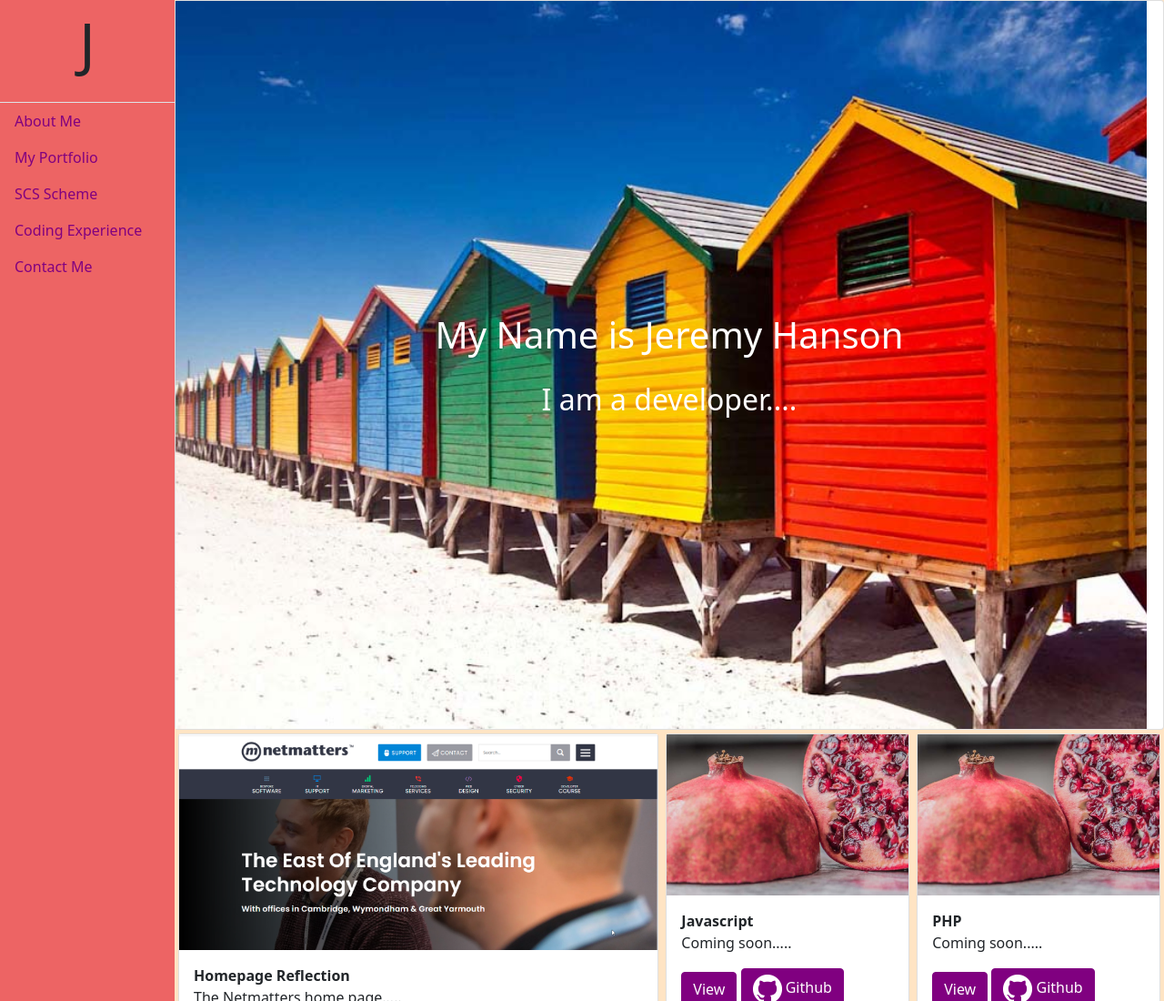
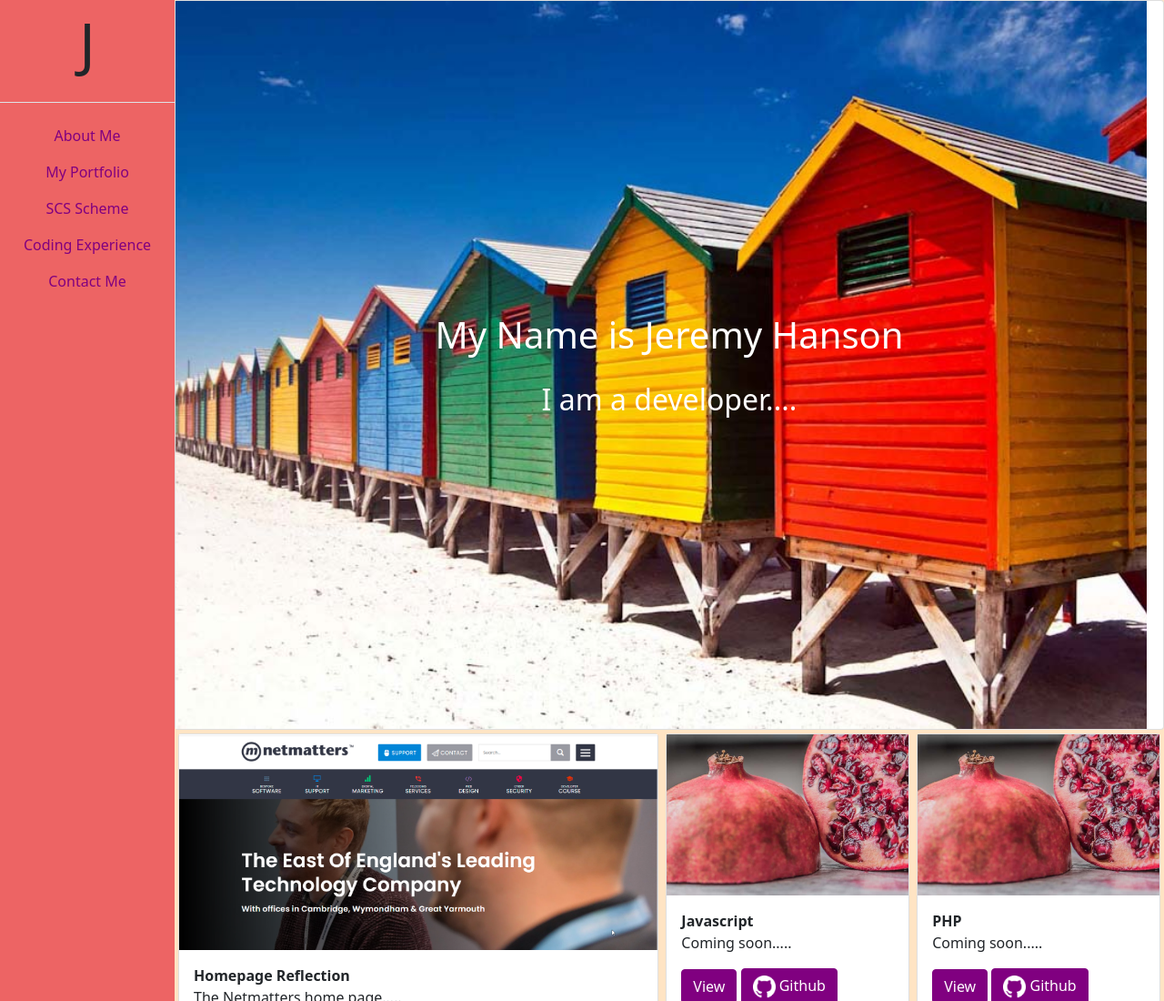
Before and after one commit to Coolhound/nmp, a website: page index.html in a window 1280 px wide. Shown: the top 1100 px of the page at 91% size. Drawn offline with Linux system fonts and the light colour scheme.

Commit message:
Fix GitHub button size
Adjust height of GitHub button until can fix original image size to 25px.

Add default alt attributes.

```diff
--- a/index.html
+++ b/index.html
@@ -35,9 +35,8 @@
                 <p class="text-center" style="font-size: 64px;">J</p>
             </div>
 
-            <div class="nav flex-column border-top" style="width: 15vw;">
-            <!-- <div class="nav flex-column border-top"> -->
-                <div class="nav-item">
+            <div class="nav flex-column border-top align-items-center" style="width: 15vw;">
+                <div class="nav-item mt-3">
                     <a class="nav-link" href="about.html" alt="">About Me</a>
                 </div>
                 <div class="nav-item">
@@ -85,12 +84,12 @@
                 <a id="my-portfolio"></a>
                 <!-- <div class="card w-50 me-1 border border-3"> -->
                 <div class="card m-1">
-                    <img class="img-fluid" src="images/netmatters.png">
+                    <img class="img-fluid" src="images/netmatters.png" alt="">
                     <div class="card-body">
                         <strong class="card-title">Homepage Reflection</strong>
                         <p class="card-text">The Netmatters home page.....</p>
                         <a class="btn btn-primary" href="">View</a>
-                        <a class="btn btn-primary" href=""><img src="images/GitHub-Mark-Light-32px.png"> GitHub </a>
+                        <a class="btn btn-primary" href=""><img src="images/GitHub-Mark-Light-32px.png" style="height: 25px; width: auto;" alt=""> GitHub </a>
                     </div>
                 </div>
 
@@ -100,7 +99,7 @@
                         <strong class="card-title">Javascript</strong>
                         <p class="card-text">Coming soon.....</p>
                         <a class="btn btn-primary" href="">View</a>
-                        <a class="btn btn-primary" href=""><img src="images/GitHub-Mark-Light-32px.png"> Github </a>
+                        <a class="btn btn-primary" href=""><img src="images/GitHub-Mark-Light-32px.png" style="height: 25px; width: auto;" alt=""> Github </a>
                     </div>
                 </div>
 
@@ -110,7 +109,7 @@
                         <strong class="card-title">PHP</strong>
                         <p class="card-text">Coming soon.....</p>
                         <a class="btn btn-primary" href="">View</a>
-                        <a class="btn btn-primary" href=""><img src="images/GitHub-Mark-Light-32px.png"> Github </a>
+                        <a class="btn btn-primary" href=""><img src="images/GitHub-Mark-Light-32px.png"  style="height: 25px; width: auto;" alt=""> Github </a>
                     </div>
                 </div>
 
```
Also changed, not shown: images/spherical_texture.jpg (deleted), 1 other file.
